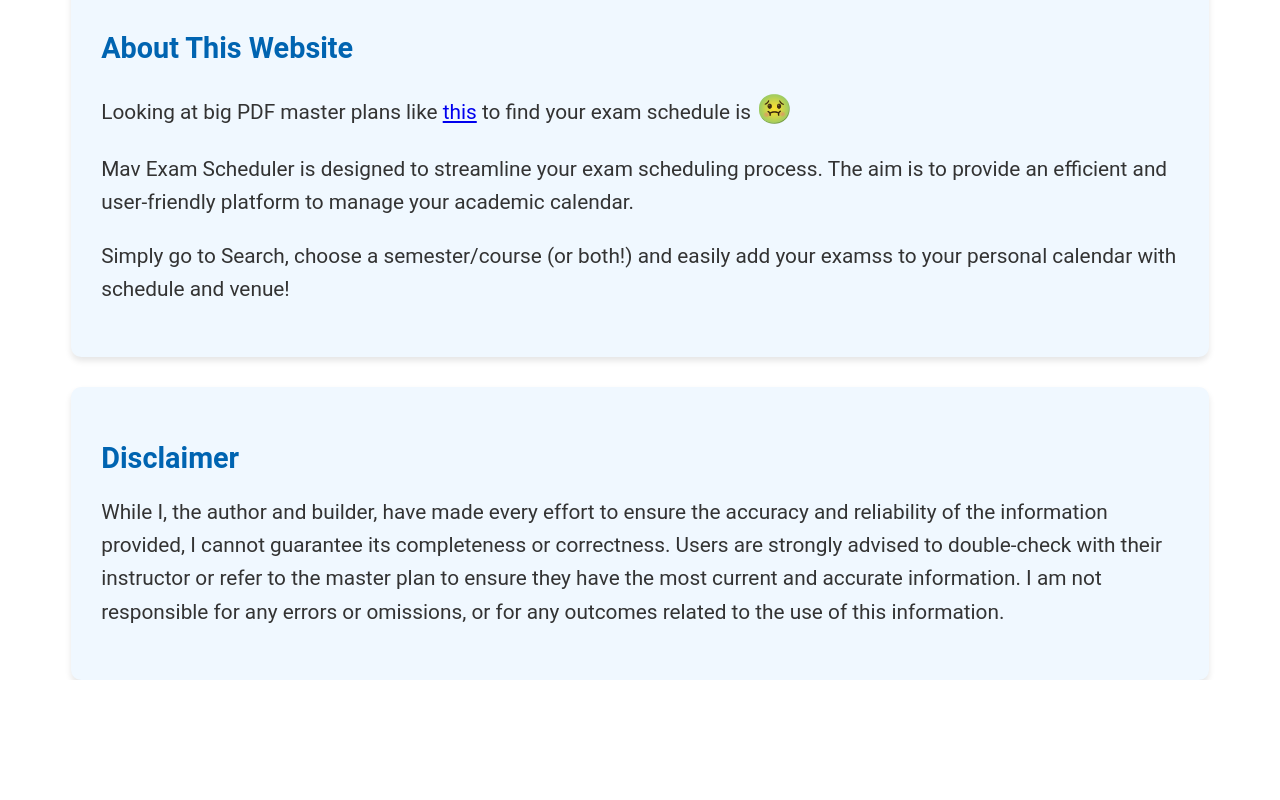
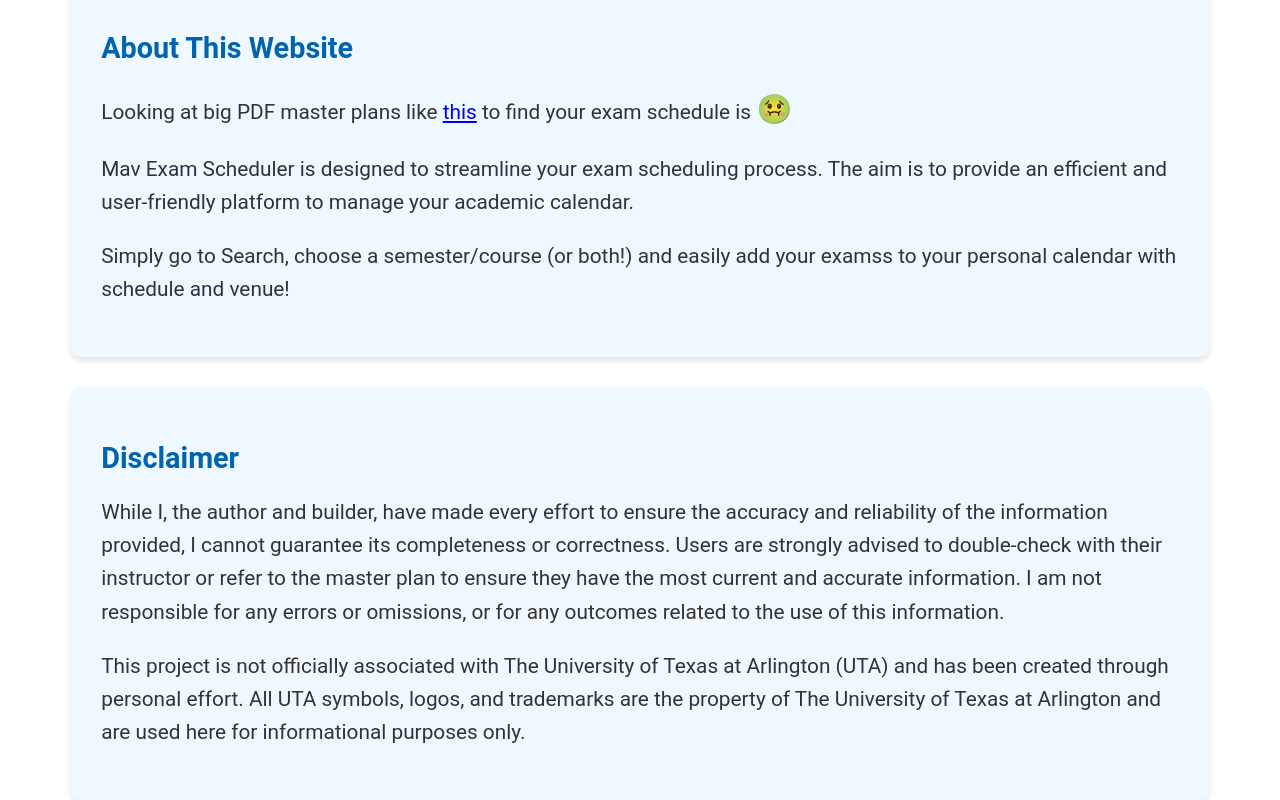
Before and after one commit to rm206/MavExamScheduler, a React (Create React App) app: page / in a window 1280 px wide. Shown: the part 303-1103 px from the top of the page. Before the commit the page ends 983 px from the top, so only its background shows below. Built offline with nearby package versions, Linux system fonts and the light colour scheme.

Commit message:
update contact, welcome page

```diff
--- a/src/Contact/Contact.jsx
+++ b/src/Contact/Contact.jsx
@@ -10,7 +10,7 @@ export default function Contact() {
             <div class="fadeInUp-animation fadeInTitle">Contact Me!</div>
             <div className="info-container">
                 <div className="info-box fadeInUp-animation">
-                    <p>Thank you for showing interest in getting in touch with me! I am open to opinions, ideas and collaboration! If you find any inaccuracies or have any suggestions, please reach out to me!</p>
+                    <p>Thank you for showing interest in getting in touch with me. I am open to opinions, ideas and collaboration. If you find any inaccuracies or have any suggestions, please reach out to me!</p>
 
                     <div className="contact-links">
                         <a href="https://github.com/rm206" target="_blank" rel="noopener noreferrer">
--- a/src/Welcome/Welcome.jsx
+++ b/src/Welcome/Welcome.jsx
@@ -15,6 +15,7 @@ export default function Welcome() {
                 <div className="info-box fadeInUp-animation">
                     <h2>Disclaimer</h2>
                     <p>While I, the author and builder, have made every effort to ensure the accuracy and reliability of the information provided, I cannot guarantee its completeness or correctness. Users are strongly advised to double-check with their instructor or refer to the master plan to ensure they have the most current and accurate information. I am not responsible for any errors or omissions, or for any outcomes related to the use of this information. </p>
+                    <p>This project is not officially associated with The University of Texas at Arlington (UTA) and has been created through personal effort. All UTA symbols, logos, and trademarks are the property of The University of Texas at Arlington and are used here for informational purposes only.</p>
                 </div>
             </div>
         </>
```
